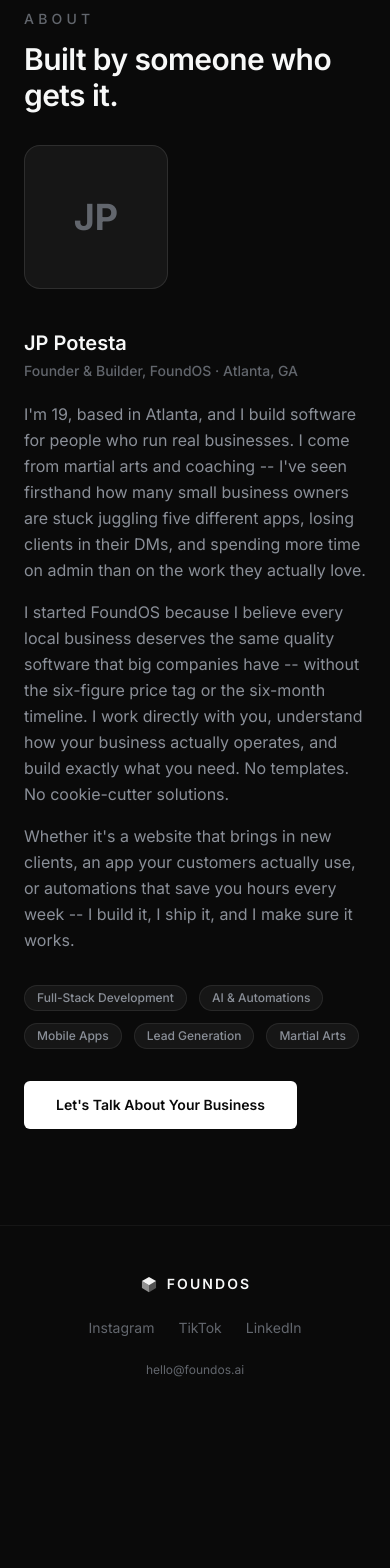
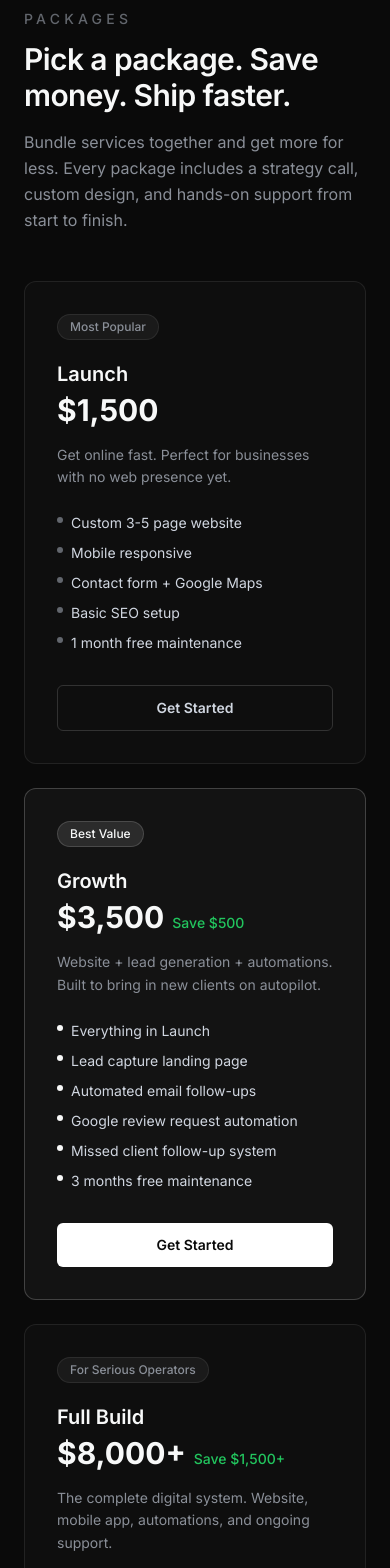
Before and after one commit to ClearPath-JP/foundos, a Next.js app: page / in a window 390 px wide. Shown: the part 4240-5808 px from the top of the page. Before the commit the page ends 5666 px from the top, so only its background shows below. Built offline with nearby package versions, Linux system fonts and the light colour scheme.

Commit message:
feat: add packages section with Launch, Growth, Full Build bundles + nav link
Co-Authored-By: Claude Opus 4.6 (1M context) <noreply@anthropic.com>

```diff
--- a/src/app/page.tsx
+++ b/src/app/page.tsx
@@ -87,6 +87,13 @@ function Nav() {
           style={{ color: "#8a8f98" }}
         >
           Services
+        </a>
+        <a
+          href="#packages"
+          className="hidden text-sm sm:block"
+          style={{ color: "#8a8f98" }}
+        >
+          Packages
         </a>
         <a
           href={CAL_LINK}
@@ -655,6 +662,220 @@ function Founder() {
   );
 }
 
+// ─── Packages ──────────────────────────────────────────────────
+function Packages() {
+  const packages = [
+    {
+      name: "Launch",
+      price: "$1,500",
+      description: "Get online fast. Perfect for businesses with no web presence yet.",
+      includes: [
+        "Custom 3-5 page website",
+        "Mobile responsive",
+        "Contact form + Google Maps",
+        "Basic SEO setup",
+        "1 month free maintenance",
+      ],
+      cta: "Most Popular",
+      highlight: false,
+    },
+    {
+      name: "Growth",
+      price: "$3,500",
+      priceNote: "Save $500",
+      description: "Website + lead generation + automations. Built to bring in new clients on autopilot.",
+      includes: [
+        "Everything in Launch",
+        "Lead capture landing page",
+        "Automated email follow-ups",
+        "Google review request automation",
+        "Missed client follow-up system",
+        "3 months free maintenance",
+      ],
+      cta: "Best Value",
+      highlight: true,
+    },
+    {
+      name: "Full Build",
+      price: "$8,000+",
+      priceNote: "Save $1,500+",
+      description: "The complete digital system. Website, mobile app, automations, and ongoing support.",
+      includes: [
+        "Everything in Growth",
+        "Branded iOS & Android app",
+        "Client booking + payments",
+        "Push notifications",
+        "AI chatbot for your site",
+        "6 months free maintenance",
+        "Priority support",
+      ],
+      cta: "For Serious Operators",
+      highlight: false,
+    },
+  ];
+
+  return (
+    <Section id="packages">
+      <motion.div
+        variants={fadeUp}
+        initial="hidden"
+        whileInView="visible"
+        viewport={{ once: true }}
+        custom={0}
+        className="mb-12"
+      >
+        <p
+          className="mb-3 text-sm font-medium tracking-[0.3em] uppercase"
+          style={{ color: "#62666d" }}
+        >
+          Packages
+        </p>
+        <h2
+          className="text-3xl font-semibold tracking-tight sm:text-4xl"
+          style={{ color: "#f7f8f8", letterSpacing: "-0.02em" }}
+        >
+          Pick a package. Save money. Ship faster.
+        </h2>
+        <p
+          className="mt-4 max-w-2xl text-base leading-relaxed"
+          style={{ color: "#8a8f98" }}
+        >
+          Bundle services together and get more for less. Every package includes
+          a strategy call, custom design, and hands-on support from start to finish.
+        </p>
+      </motion.div>
+
+      <div className="grid gap-6 md:grid-cols-3">
+        {packages.map((pkg, i) => (
+          <motion.div
+            key={pkg.name}
+            className="relative flex flex-col rounded-xl border p-8 transition-colors"
+            style={{
+              borderColor: pkg.highlight
+                ? "rgba(255,255,255,0.2)"
+                : "rgba(255,255,255,0.08)",
+              background: pkg.highlight
+                ? "rgba(255,255,255,0.04)"
+                : "rgba(255,255,255,0.02)",
+            }}
+            variants={fadeUp}
+            initial="hidden"
+            whileInView="visible"
+            viewport={{ once: true }}
+            custom={i + 1}
+            onMouseEnter={(e) =>
+              (e.currentTarget.style.borderColor = "rgba(255,255,255,0.25)")
+            }
+            onMouseLeave={(e) =>
+              (e.currentTarget.style.borderColor = pkg.highlight
+                ? "rgba(255,255,255,0.2)"
+                : "rgba(255,255,255,0.08)")
+            }
+          >
+            {/* Badge */}
+            <span
+              className="mb-5 inline-block self-start rounded-full px-3 py-1 text-xs font-medium"
+              style={{
+                background: pkg.highlight
+                  ? "rgba(255,255,255,0.1)"
+                  : "rgba(255,255,255,0.05)",
+                color: pkg.highlight ? "#f7f8f8" : "#8a8f98",
+                border: `1px solid ${pkg.highlight ? "rgba(255,255,255,0.15)" : "rgba(255,255,255,0.08)"}`,
+              }}
+            >
+              {pkg.cta}
+            </span>
+
+            <h3
+              className="mb-1 text-xl font-semibold"
+              style={{ color: "#f7f8f8" }}
+            >
+              {pkg.name}
+            </h3>
+
+            <div className="mb-4 flex items-baseline gap-2">
+              <span
+                className="text-3xl font-bold"
+                style={{ color: "#f7f8f8" }}
+              >
+                {pkg.price}
+              </span>
+              {pkg.priceNote && (
+                <span className="text-sm font-medium" style={{ color: "#22c55e" }}>
+                  {pkg.priceNote}
+                </span>
+              )}
+            </div>
+
+            <p
+              className="mb-6 text-sm leading-relaxed"
+              style={{ color: "#8a8f98" }}
+            >
+              {pkg.description}
+            </p>
+
+            <ul className="mb-8 flex-1 space-y-2.5">
+              {pkg.includes.map((item) => (
+                <li
+                  key={item}
+                  className="flex items-start gap-2 text-sm"
+                  style={{ color: "#d0d6e0" }}
+                >
+                  <span
+                    className="mt-1 block h-1.5 w-1.5 flex-shrink-0 rounded-full"
+                    style={{ background: pkg.highlight ? "#f7f8f8" : "#62666d" }}
+                  />
+                  {item}
+                </li>
+              ))}
+            </ul>
+
+            <a
+              href={CAL_LINK}
+              target="_blank"
+              rel="noopener noreferrer"
+              className="block rounded-md py-3 text-center text-sm font-semibold transition-colors"
+              style={{
+                background: pkg.highlight ? "#ffffff" : "transparent",
+                color: pkg.highlight ? "#0a0a0a" : "#d0d6e0",
+                border: pkg.highlight ? "none" : "1px solid rgba(255,255,255,0.15)",
+              }}
+              onMouseEnter={(e) => {
+                if (pkg.highlight) {
+                  e.currentTarget.style.background = "rgba(255,255,255,0.85)";
+                } else {
+                  e.currentTarget.style.borderColor = "rgba(255,255,255,0.3)";
+                }
+              }}
+              onMouseLeave={(e) => {
+                if (pkg.highlight) {
+                  e.currentTarget.style.background = "#ffffff";
+                } else {
+                  e.currentTarget.style.borderColor = "rgba(255,255,255,0.15)";
+                }
+              }}
+            >
+              Get Started
+            </a>
+          </motion.div>
+        ))}
+      </div>
+
+      <motion.p
+        className="mt-8 text-center text-sm"
+        style={{ color: "#62666d" }}
+        variants={fadeUp}
+        initial="hidden"
+        whileInView="visible"
+        viewport={{ once: true }}
+        custom={4}
+      >
+        All packages include a free strategy call. Payment plans available.
+      </motion.p>
+    </Section>
+  );
+}
+
 // ─── Footer ─────────────────────────────────────────────────────
 function Footer() {
   return (
@@ -770,6 +991,15 @@ export default function Home() {
             />
           </div>
 
+          <Packages />
+
+          <div className="mx-auto max-w-5xl px-6">
+            <div
+              className="h-px w-full"
+              style={{ background: "rgba(255,255,255,0.05)" }}
+            />
+          </div>
+
           <Founder />
         </main>
         <Footer />
```
